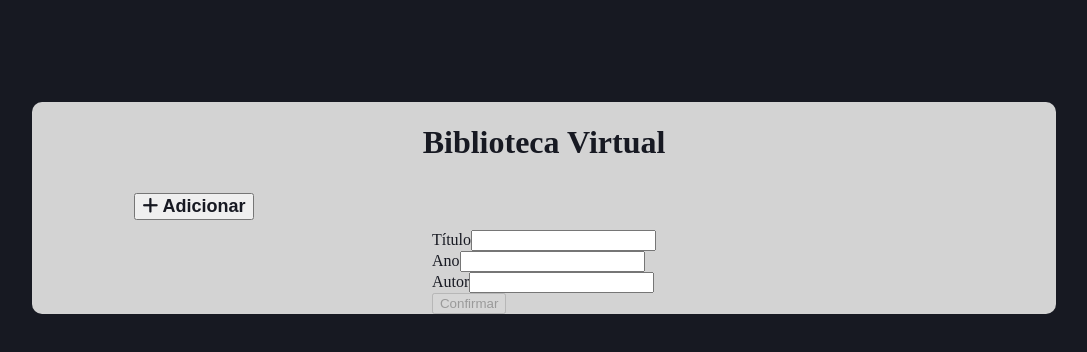
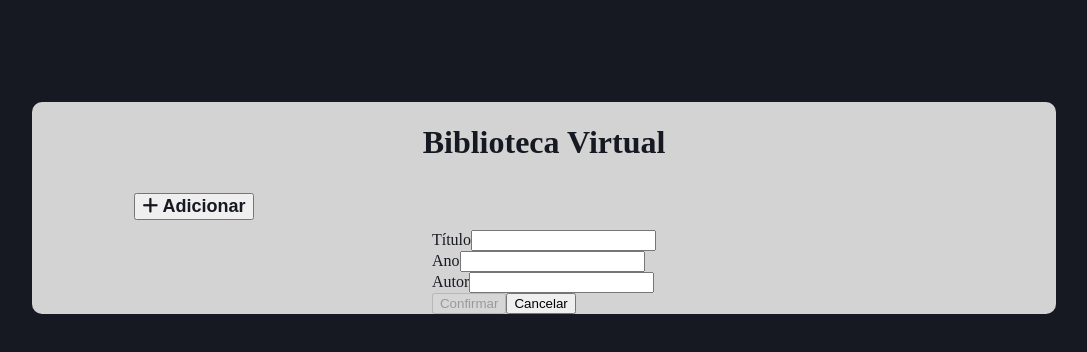
Before and after one commit to MarcusCastilhos/firstAngularProject, an Angular app: page / in a window 1280 px wide. Both pictures are taken after a click on the button "Adicionar". Shown: the top 352 px of the page, without its empty margins (96-1183 px from the left). Built offline with nearby package versions, Linux system fonts and the light colour scheme; data requests are answered from the project's data file.

Commit message:
feat: added cancel button to component

```diff
--- a/src/app/app.component.html
+++ b/src/app/app.component.html
@@ -3,6 +3,10 @@
     <app-titulo />
     <app-add-book (addBook)="onAddBook()" />
     <app-livros-tabela *ngIf="!isAddingBook" />
-    <app-add-book-form *ngIf="isAddingBook" (bookAdded)="onBookAdded()" />
+    <app-add-book-form
+      *ngIf="isAddingBook"
+      (bookAdded)="onBookAdded()"
+      (cancelAddBook)="onCancelAddBook()"
+    />
   </div>
 </div>
--- a/src/app/app.component.ts
+++ b/src/app/app.component.ts
@@ -30,4 +30,8 @@ export class AppComponent {
   onBookAdded() {
     this.isAddingBook = false;
   }
+
+  onCancelAddBook() {
+    this.isAddingBook = false;
+  }
 }
--- a/src/app/components/add-book-form/add-book-form.component.html
+++ b/src/app/components/add-book-form/add-book-form.component.html
@@ -47,8 +47,11 @@
       </div>
     </div>
 
-    <button class="btn btn-primary" [disabled]="bookForm.invalid">
+    <button type="submit" class="btn btn-primary" [disabled]="bookForm.invalid">
       Confirmar
+    </button>
+    <button type="button" class="btn btn-secundary" (click)="onCancel()">
+      Cancelar
     </button>
   </form>
 </div>
--- a/src/app/components/add-book-form/add-book-form.component.ts
+++ b/src/app/components/add-book-form/add-book-form.component.ts
@@ -16,6 +16,7 @@ import {
 })
 export class AddBookFormComponent {
   @Output() bookAdded = new EventEmitter<void>();
+  @Output() cancelAddBook = new EventEmitter<void>();
   bookForm: FormGroup;
 
   constructor(private fb: FormBuilder) {
@@ -34,4 +35,8 @@ export class AddBookFormComponent {
       console.log('Formulário inválido');
     }
   }
+
+  onCancel() {
+    this.cancelAddBook.emit();
+  }
 }
```
